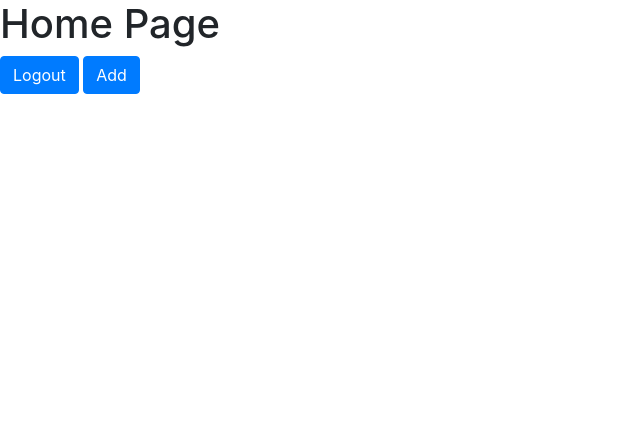
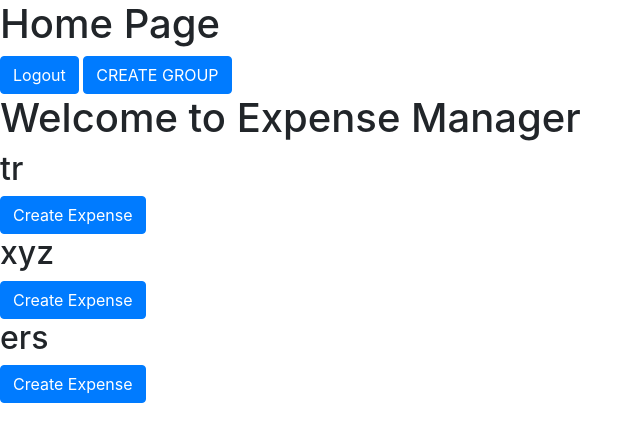
Before and after one commit to prajwal279/Expense-Balancer, a Django app: page /home/ in a window 1280 px wide. Shown: the top 442 px of the page, without its empty margins (0-643 px from the left). Run offline with Django 5.2, Linux system fonts and the light colour scheme; a user stored in the database is signed in; data comes from the database, SQL or seed files in the repository; both versions use the stored data as it was after the commit.

Commit message:
split works

```diff
--- a/expense_balancer/urls.py
+++ b/expense_balancer/urls.py
@@ -12,4 +12,6 @@ urlpatterns = [
     path('groups/edit/<int:group_id>/', views.edit_group, name='edit_group'),
     path('friends/add/', views.add_friend, name='add_friend'),
     path('friends/', views.friend_list, name='friend_list'),
+    path('expense/create/<int:group_id>/', views.create_expense, name='create_expense'),
+    path('splitExpense/',views.split_expense,name='split_expense'),
 ]
--- a/expenses/models.py
+++ b/expenses/models.py
@@ -8,6 +8,27 @@ class Group(models.Model):
 def __str__(self):
     return self.name
 
+
+class Expense(models.Model):
+    SPLIT_METHOD =[
+        ('E','Equal'),
+        ('P','Percentage'),
+        ('C','Custom')
+    ]
+    amount_spent=models.DecimalField(max_digits=10,decimal_places=2)
+    description=models.CharField(max_length=100, null=True, blank=True)
+    date_incurred=models.DateField()
+    paid_by=models.ForeignKey(User,on_delete=models.CASCADE)
+    group=models.ForeignKey(Group,on_delete=models.CASCADE)
+    split_method=models.CharField(max_length=1,choices=SPLIT_METHOD,default='E')
+
+class ExpenseSplit(models.Model):
+    expense = models.ForeignKey(Expense, on_delete=models.CASCADE)
+    user = models.ForeignKey(User, on_delete=models.CASCADE)
+    amount = models.DecimalField(max_digits=10, decimal_places=2)
+
+
+
 class Friendship(models.Model):
     user1 = models.ForeignKey(User, related_name='friends1', on_delete=models.CASCADE)
     user2 = models.ForeignKey(User, related_name='friends2', on_delete=models.CASCADE)
--- a/expenses/views.py
+++ b/expenses/views.py
@@ -1,13 +1,16 @@
 from django.shortcuts import render,HttpResponse,redirect,get_object_or_404
 from django.contrib.auth.models import User
-from .models import Group
+from .models import Group,Expense,ExpenseSplit
+from .forms import ExpenseForm
 from django.contrib.auth import authenticate,login,logout
 from django.contrib.auth.decorators import login_required
 from .models import Friendship
 # Create your views here.
 @login_required(login_url='login')
 def HomePage(request):
-    return render (request,'home.html')
+    groups = request.user.group_members.all()
+    print(groups)
+    return render (request,'home.html',{'groups': groups})
 
 def SignupPage(request):
     if request.method=='POST':
@@ -17,15 +20,14 @@ def SignupPage(request):
         pass2=request.POST.get('password2')
 
         if pass1!=pass2:
-            return HttpResponse("Your password and confrom password are not Same!!")
+            return HttpResponse("Password mismatch!!!")
         else:
 
             my_user=User.objects.create_user(uname,email,pass1)
             my_user.save()
             return redirect('login')
+    return render (request,'signup.html')
 
-
-    return render (request,'signup.html')
 
 def LoginPage(request):
     if request.method=='POST':
@@ -43,12 +45,11 @@ def LoginPage(request):
 @login_required
 def create_group(request):
     groups = request.user.group_members.all()
-    print(request.user.id)
     friends = request.user.friends2.all()
     if request.method == 'POST':
         group_name = request.POST.get('name')
         friends = request.POST.getlist('friends')
-        existing_group = Group.objects.filter(name=group_name).first()
+        existing_group = Group.objects.filter(name=group_name).exists()
         if existing_group:
             return HttpResponse("Group with this name already exists!")
         group = Group.objects.create(name=group_name)
@@ -57,16 +58,16 @@ def create_group(request):
         return redirect('home')
     return render(request, 'create_group.html', {'friends': friends, 'groups':groups})
 
+
 @login_required
 def delete_group(request, group_id):
     group = get_object_or_404(Group, pk=group_id)
 
     if request.method == 'POST':
         group.delete()
-        return redirect('home')
+        return redirect('create_group')
 
     return render(request, 'delete_group.html', {'group': group})
-
 
 @login_required
 def edit_group(request, group_id):
@@ -83,12 +84,10 @@ def edit_group(request, group_id):
                 return HttpResponse("Group with this name already exists!")
             group.name = group_name
             group.save()
-
-        # Update group members
         new_members = request.POST.getlist('friends')
         new_members.append(request.user)
         group.members.set(new_members)
-        return redirect('home')
+        return redirect('create_group')
     return render(request, 'edit_group.html', {'group': group, 'friends': friends, 'group_members': group_members})
 
 
@@ -131,3 +130,75 @@ def friend_list(request):
 def LogoutPage(request):
     logout(request)
     return redirect('signup')
+
+@login_required
+def create_expense(request, group_id):
+    group = get_object_or_404(Group, id=group_id)
+
+    if request.method == 'POST':
+        form = ExpenseForm(request.POST)
+        if form.is_valid():
+            expense = form.save(commit=False)
+            expense.group = group
+            expense.paid_by = request.user
+            expense.save()
+
+            users = group.members.all()
+            if expense.split_method == 'E':
+                amount_per_user = expense.amount_spent / users.count()
+                for user in users:
+                    ExpenseSplit.objects.create(expense=expense, user=user, amount=amount_per_user)
+
+            elif expense.split_method == 'P':
+                percentages = request.POST.get('percentage_splits')
+                if percentages:
+                    percentage_list = list(map(float, percentages.split(',')))
+                    total_percentage = sum(percentage_list)
+
+                    if total_percentage != 100:
+                        form.add_error('percentage_splits', 'Total percentage must equal 100.')
+                    else:
+                        if len(users) != len(percentage_list):
+                            form.add_error('percentage_splits', 'Number of percentages must match number of users.')
+                        else:
+                            for user, percentage in zip(users, percentage_list):
+                                amount = (percentage / 100) * expense.amount_spent
+                                ExpenseSplit.objects.create(expense=expense, user=user, amount=amount)
+
+            elif expense.split_method == 'C':
+                custom_splits = request.POST.get('custom_splits')
+                if custom_splits:
+                    split_list = list(map(float, custom_splits.split(',')))
+                    total_amount = sum(split_list)
+
+                    if total_amount != expense.amount_spent:
+                        form.add_error('custom_splits', 'Total custom amounts must equal the expense amount.')
+                    else:
+                        if len(users) != len(split_list):
+                            form.add_error('custom_splits', 'Number of custom amounts must match number of users.')
+                        else:
+                            for user, amount in zip(users, split_list):
+                                ExpenseSplit.objects.create(expense=expense, user=user, amount=amount)
+
+            return render(request, 'split_expense.html', {'group': group, 'amount':amount_per_user})
+    else:
+        form = ExpenseForm()
+
+    return render(request, 'create_expense.html', {'form': form, 'group': group})
+
+
+@login_required
+def split_expense(request):
+    groups = request.user.group_members.all()
+    friends = request.user.friends2.all()
+    if request.method == 'POST':
+        group_name = request.POST.get('name')
+        friends = request.POST.getlist('friends')
+        existing_group = Group.objects.filter(name=group_name).exists()
+        if existing_group:
+            return HttpResponse("Group with this name already exists!")
+        group = Group.objects.create(name=group_name)
+        group.members.add(*friends)
+        group.members.add(request.user)
+        return redirect('home')
+    return render(request, 'split_expense.html', {'friends': friends, 'groups':groups})
--- a/templates/home.html
+++ b/templates/home.html
@@ -13,9 +13,15 @@
   <body>
     <h1>Home Page</h1>
     <a href="{% url 'logout' %}" class="btn btn-primary">Logout</a>
-    <a href="{% url 'create_group' %}" class="btn btn-primary">Add</a>
-    <!-- Optional JavaScript -->
-    <!-- jQuery first, then Popper.js, then Bootstrap JS -->
+    <a href="{% url 'create_group' %}" class="btn btn-primary">CREATE GROUP</a>
+    <h1>Welcome to Expense Manager</h1>
+    {% for group in groups %}
+        <div>
+            <h2>{{ group.name }}</h2>
+            <a href="{% url 'create_expense' group.id %}" class="btn btn-primary">Create Expense</a>
+        </div>
+    {% endfor %}
+
     <script src="https://code.jquery.com/jquery-3.3.1.slim.min.js" integrity="sha384-q8i/X+965DzO0rT7abK41JStQIAqVgRVzpbzo5smXKp4YfRvH+8abtTE1Pi6jizo" crossorigin="anonymous"></script>
     <script src="https://cdn.jsdelivr.net/npm/popper.js@1.14.7/dist/umd/popper.min.js" integrity="sha384-UO2eT0CpHqdSJQ6hJty5KVphtPhzWj9WO1clHTMGa3JDZwrnQq4sF86dIHNDz0W1" crossorigin="anonymous"></script>
     <script src="https://cdn.jsdelivr.net/npm/bootstrap@4.3.1/dist/js/bootstrap.min.js" integrity="sha384-JjSmVgyd0p3pXB1rRibZUAYoIIy6OrQ6VrjIEaFf/nJGzIxFDsf4x0xIM+B07jRM" crossorigin="anonymous"></script>
```
Also changed, not shown: expenses/forms.py (added, +7 -0 lines), templates/create_expense.html (added, +52 -0 lines), templates/create_group.html (+2 -28 lines), templates/signup.html (+4 -4 lines), templates/split_expense.html (added, +34 -0 lines), db.sqlite3, expenses/migrations/0005_expense_expensesplit.py (added), expenses/migrations/0006_alter_expense_description.py (added).
